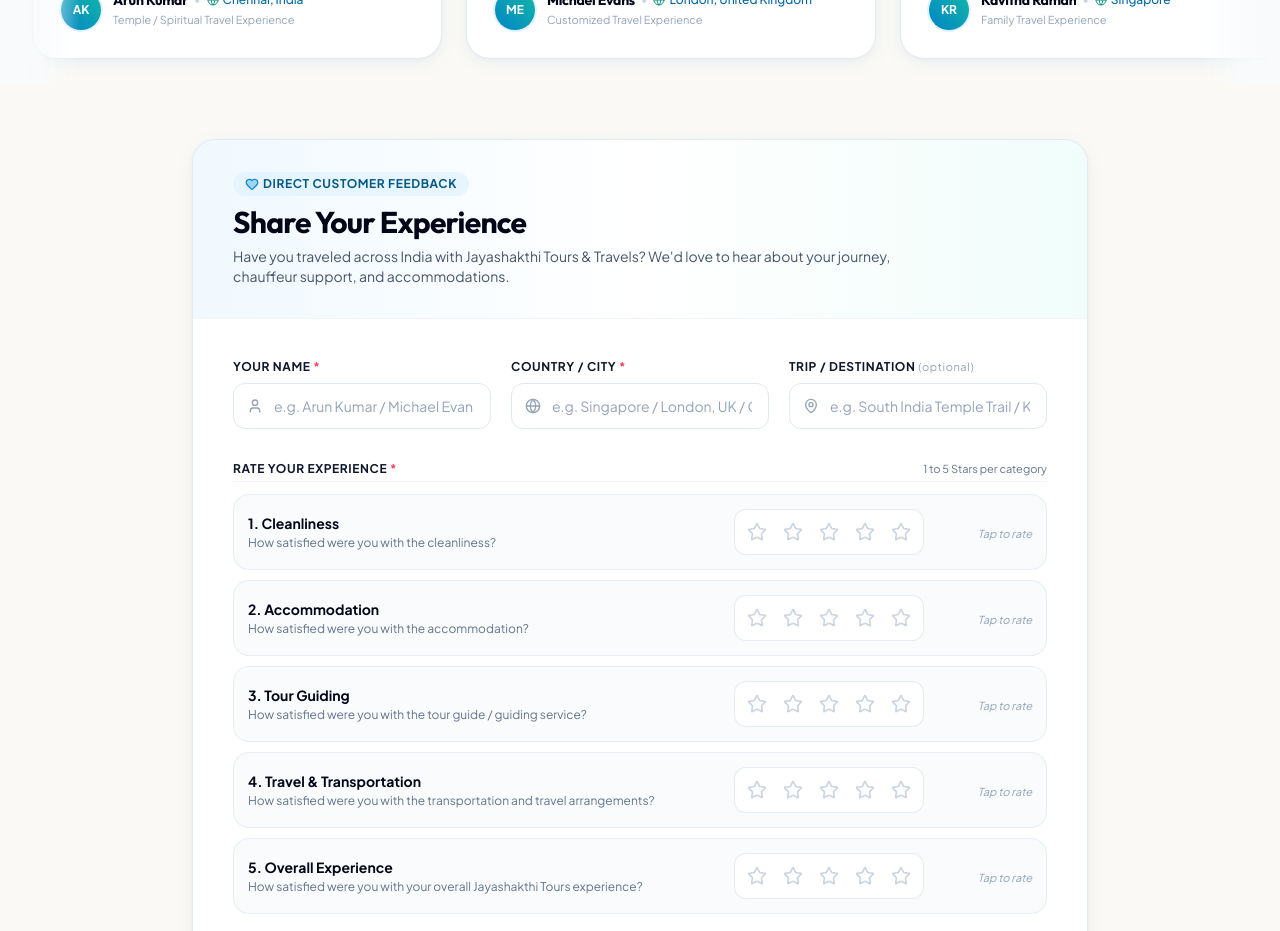
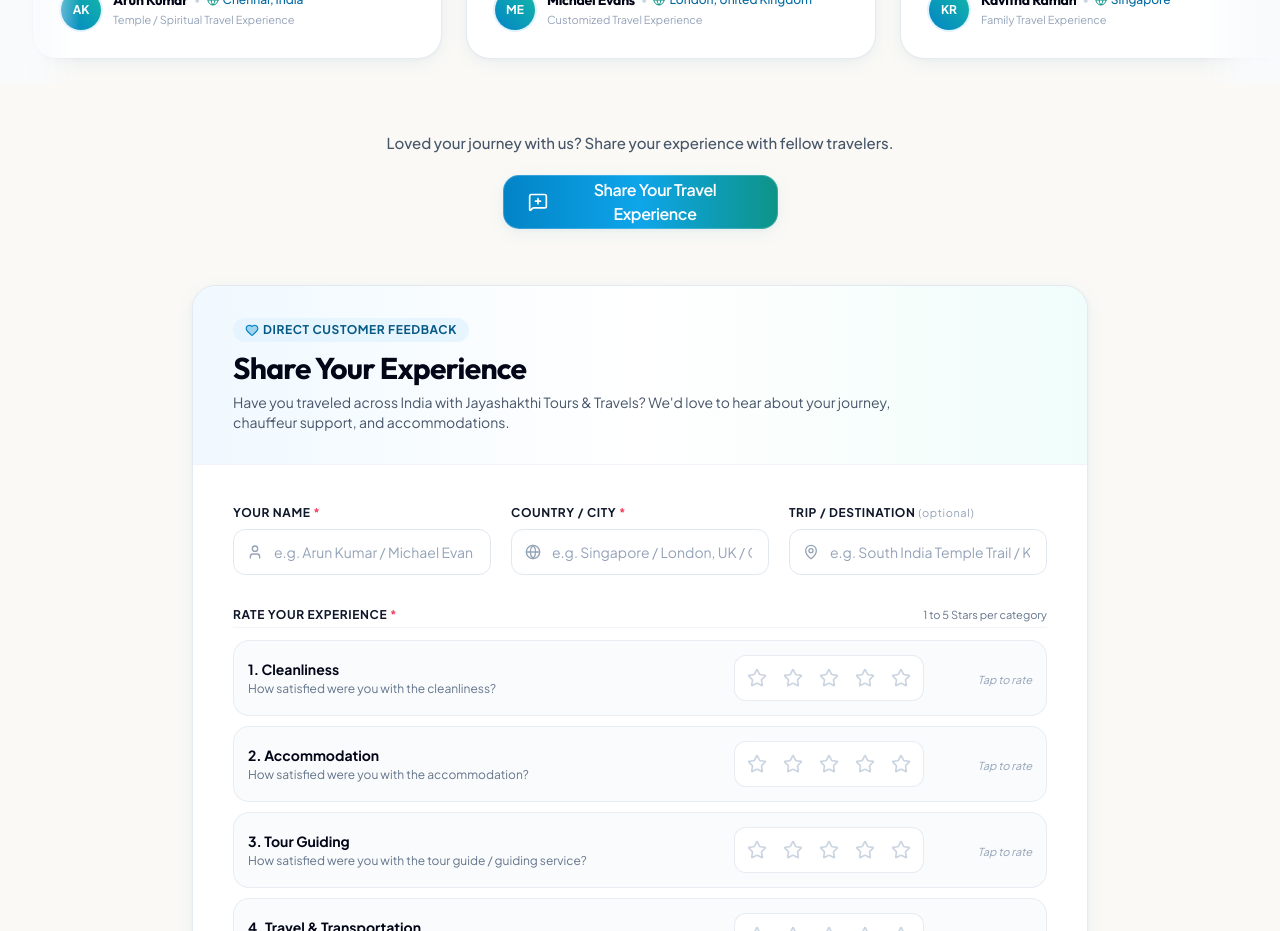
Before and after one commit to itzaakash15-creator/Jayasakthitours, a React (Vite) app: page /reviews in a window 1280 px wide. Shown: the part 880-1811 px from the top of the page. Built offline with nearby package versions, Linux system fonts and the light colour scheme.

Commit message:
Create permanent public /review route for in-vehicle QR code

```diff
--- a/src/App.tsx
+++ b/src/App.tsx
@@ -22,6 +22,7 @@
         <Route path="/itinerary" element={<Itinerary />} />
         <Route path="/gallery" element={<Gallery />} />
         <Route path="/reviews" element={<Reviews />} />
+        <Route path="/review" element={<Reviews />} />
         <Route path="/submit-review" element={<SubmitReview />} />
         <Route path="/booking" element={<Booking />} />
         <Route path="/plan-my-trip" element={<Booking />} />
--- a/src/components/layout/PageContainer.tsx
+++ b/src/components/layout/PageContainer.tsx
@@ -12,11 +12,22 @@
 }
 
 export const PageContainer: React.FC<PageContainerProps> = ({ children, seo }) => {
-  const { pathname } = useLocation();
+  const { pathname, hash } = useLocation();
 
   useEffect(() => {
-    window.scrollTo({ top: 0, left: 0, behavior: 'instant' });
-  }, [pathname]);
+    if (hash) {
+      const timer = setTimeout(() => {
+        const id = hash.replace('#', '');
+        const element = document.getElementById(id);
+        if (element) {
+          element.scrollIntoView({ behavior: 'smooth' });
+        }
+      }, 100);
+      return () => clearTimeout(timer);
+    } else {
+      window.scrollTo({ top: 0, left: 0, behavior: 'instant' });
+    }
+  }, [pathname, hash]);
 
   useEffect(() => {
     if (seo) {
--- a/src/components/reviews/ReviewCarousel.tsx
+++ b/src/components/reviews/ReviewCarousel.tsx
@@ -7,9 +7,13 @@
 
 interface ReviewCarouselProps {
   showActions?: boolean;
+  showSecondaryAction?: boolean;
 }
 
-export const ReviewCarousel: React.FC<ReviewCarouselProps> = ({ showActions = true }) => {
+export const ReviewCarousel: React.FC<ReviewCarouselProps> = ({
+  showActions = true,
+  showSecondaryAction = true,
+}) => {
   const [isHoveredOrTouched, setIsHoveredOrTouched] = useState(false);
   const [mobileIndex, setMobileIndex] = useState(0);
 
@@ -149,6 +153,14 @@
             {/* Primary CTA: Share Your Travel Experience */}
             <Link
               to="/reviews#leave-review"
+              onClick={(e) => {
+                const el = document.getElementById('leave-review');
+                if (el) {
+                  e.preventDefault();
+                  el.scrollIntoView({ behavior: 'smooth' });
+                  window.history.replaceState(null, '', '#leave-review');
+                }
+              }}
               className="group relative inline-flex items-center justify-center gap-2.5 w-full sm:w-[275px] h-[52px] sm:h-[54px] px-6 rounded-[16px] bg-gradient-to-r from-brand-sky-600 via-brand-sky-500 to-brand-teal-600 hover:from-brand-sky-700 hover:via-brand-sky-600 hover:to-brand-teal-700 text-white font-semibold text-[15px] sm:text-base tracking-tight shadow-soft hover:shadow-soft-lg hover:-translate-y-0.5 hover:scale-[1.02] active:translate-y-0 active:scale-[0.98] border border-white/20 transition-all duration-300 ease-out focus:outline-none focus-visible:ring-2 focus-visible:ring-brand-sky-500 focus-visible:ring-offset-2 select-none"
             >
               <MessageSquarePlus className="w-5 h-5 text-white shrink-0 group-hover:scale-110 group-hover:-rotate-3 transition-transform duration-300" />
@@ -156,12 +168,14 @@
             </Link>
 
             {/* Secondary Action: Explore All Traveler Reviews */}
+            {showSecondaryAction && (
               <Link
                 to="/reviews"
                 className="inline-flex items-center justify-center w-full sm:w-[220px] h-[48px] sm:h-[50px] px-5 rounded-[14px] bg-white/95 hover:bg-white text-slate-700 hover:text-brand-navy-950 font-medium sm:font-semibold text-sm sm:text-[14px] border border-slate-200/90 hover:border-brand-sky-300 shadow-xs hover:shadow-soft hover:-translate-y-0.5 active:translate-y-0 active:scale-[0.98] transition-all duration-200 ease-out focus:outline-none focus-visible:ring-2 focus-visible:ring-slate-400 focus-visible:ring-offset-2 select-none"
               >
                 <span>Explore All Traveler Reviews</span>
               </Link>
+            )}
           </div>
         </div>
       )}
--- a/src/pages/Reviews.tsx
+++ b/src/pages/Reviews.tsx
@@ -54,7 +54,7 @@
             </p>
           </div>
 
-          <ReviewCarousel showActions={false} />
+          <ReviewCarousel showActions={true} showSecondaryAction={false} />
         </div>
 
         {/* On-Page Customer Review Box (Replaces the static duplicate review section) */}
```
Also changed, not shown: vercel.json (added). Lines whose indentation alone changed are shown as unchanged.
